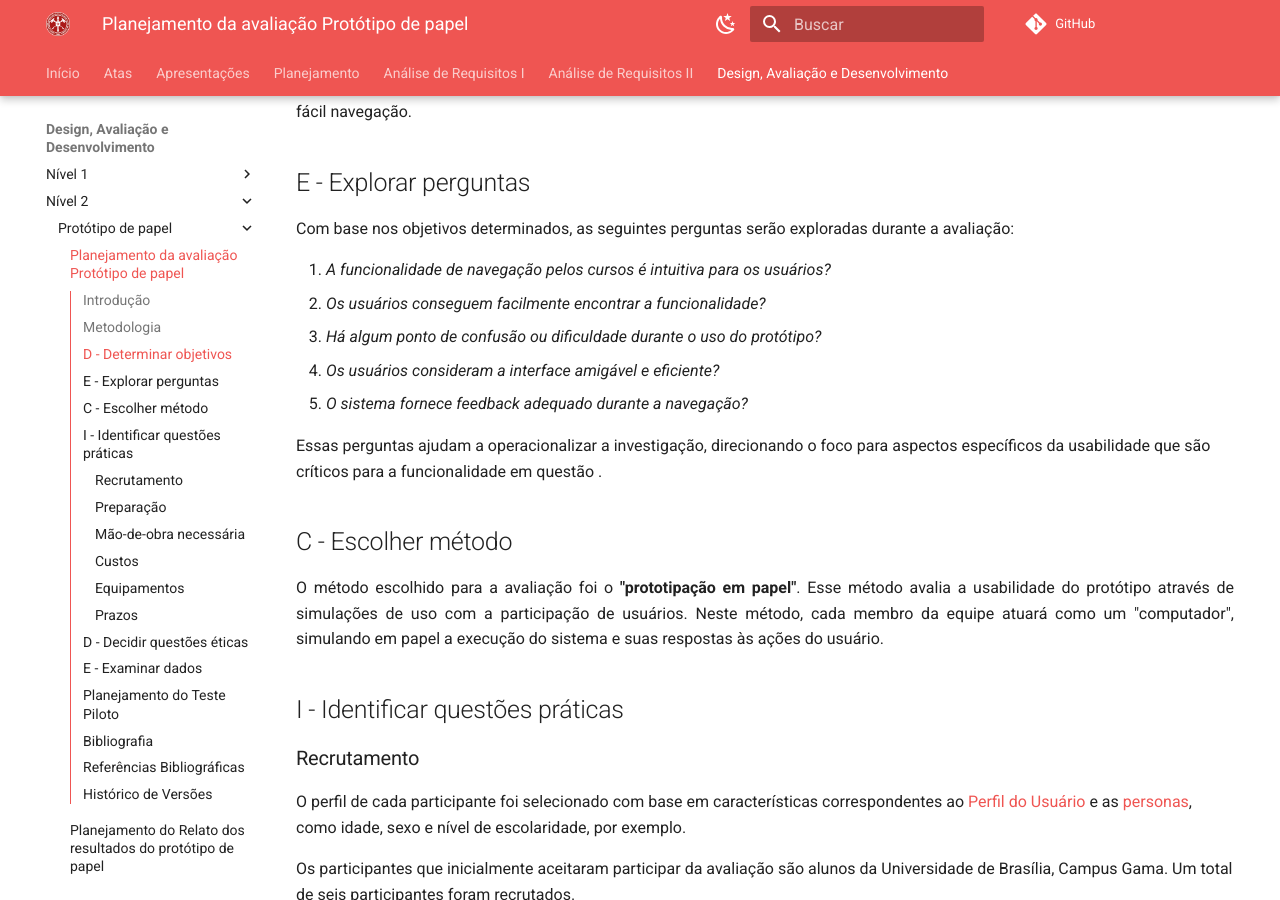
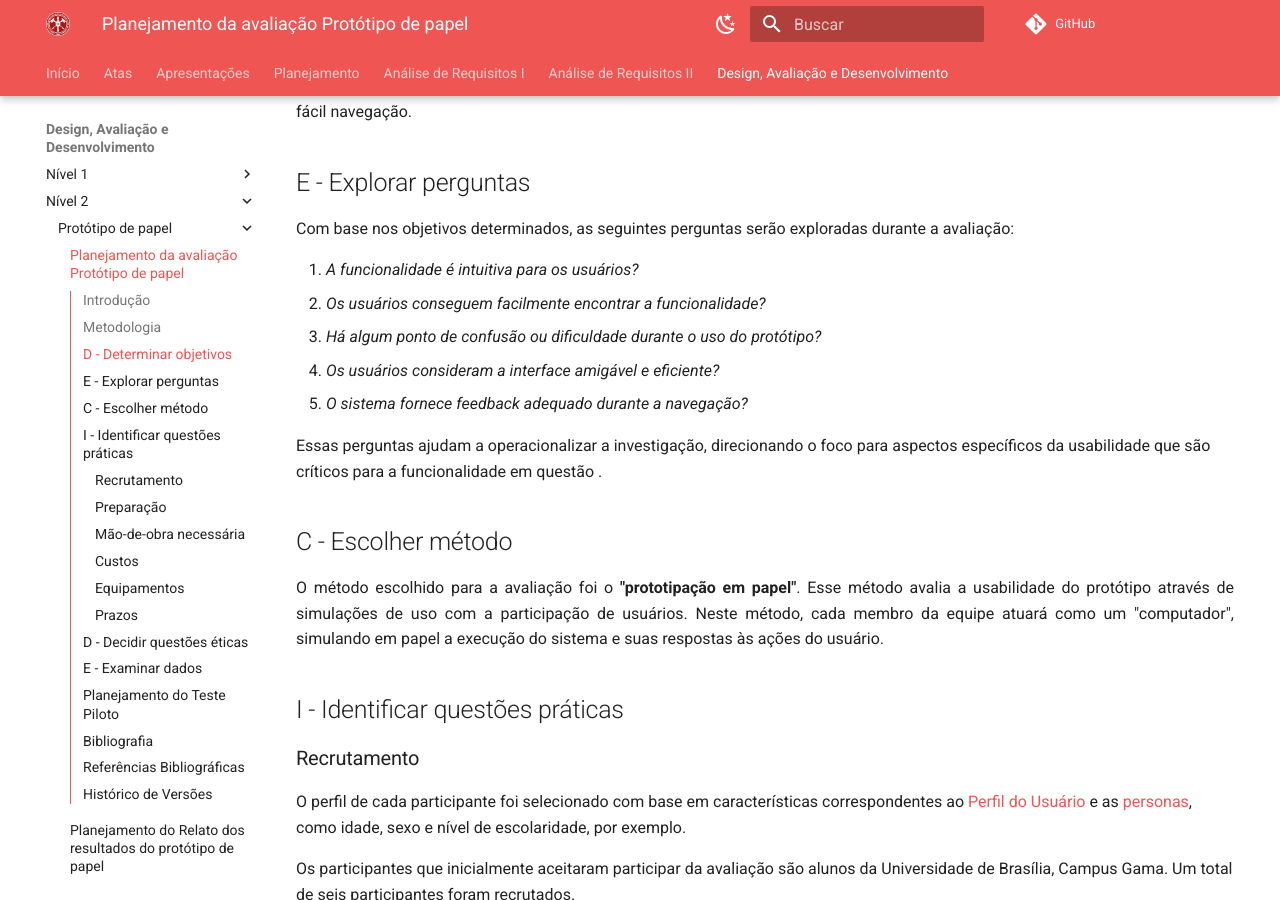
Before and after one commit to Interacao-Humano-Computador/2024.1-CBMERJ, an MkDocs documentation site: the page built from docs/design_avaliacao_desenvolvimento/nivel_2/prototipo_papel/planejamento_prototipo_papel.md, in a window 1280 px wide and 900 px high, scrolled down 776 px. Built offline with MkDocs 1.6.1 and Material for MkDocs 9.7.7, drawn with Linux system fonts in a browser that asks for light colours; comment, search, counter and statistics services are not loaded.

Commit message:
Update planejamento_prototipo_papel.md

```diff
--- a/docs/design_avaliacao_desenvolvimento/nivel_2/prototipo_papel/planejamento_prototipo_papel.md
+++ b/docs/design_avaliacao_desenvolvimento/nivel_2/prototipo_papel/planejamento_prototipo_papel.md
@@ -17,7 +17,7 @@ Os objetivos desta avaliação são identificar problemas de usabilidade na func
 ## E - Explorar perguntas
 Com base nos objetivos determinados, as seguintes perguntas serão exploradas durante a avaliação:
 
-1. *A funcionalidade de navegação pelos cursos é intuitiva para os usuários?*
+1. *A funcionalidade é intuitiva para os usuários?*
 2. *Os usuários conseguem facilmente encontrar a funcionalidade?*
 3. *Há algum ponto de confusão ou dificuldade durante o uso do protótipo?*
 4. *Os usuários consideram a interface amigável e eficiente?*
```
